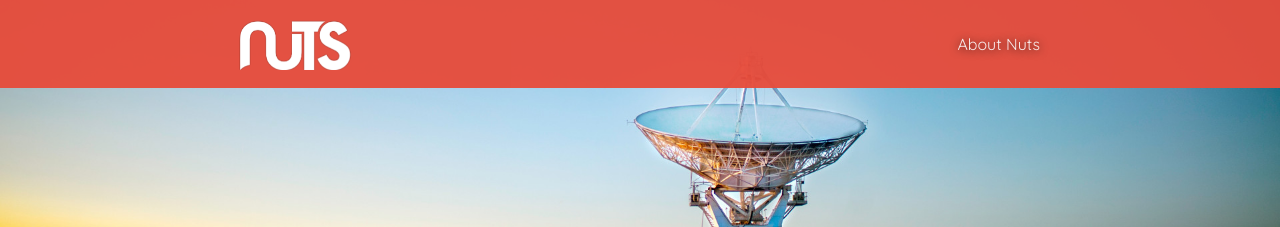
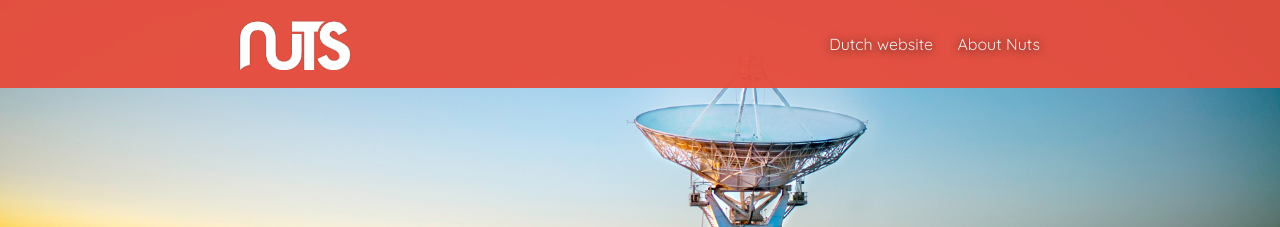
Before and after one commit to nuts-foundation/nuts-webpresence, a Jekyll site: the page built from en/contact.md, in a window 1280 px wide and 900 px high. Shown: the top 227 px of the window. Built offline with Jekyll 4.4.1, drawn with Linux system fonts in a browser that asks for light colours.

Commit message:
Add link back to Dutch website from English website

```diff
--- a/_includes/english-site-structure.html
+++ b/_includes/english-site-structure.html
@@ -1,4 +1,7 @@
 <ul>
+  <li>
+    <a href="{{ '/' | relative_url }}">Dutch website</a>
+  </li>
   <li>
     About Nuts
     <ul>
--- a/_sass/modules/_navigation.scss
+++ b/_sass/modules/_navigation.scss
@@ -76,6 +76,10 @@
       line-height: $base-line-height;
       text-shadow: 0px 1px 8px rgba(0,0,0,0.8);
       cursor: pointer;
+
+      a {
+        color: $navigation-link;
+      }
 
       &:hover {
         color: $navigation-link-hover;
```
